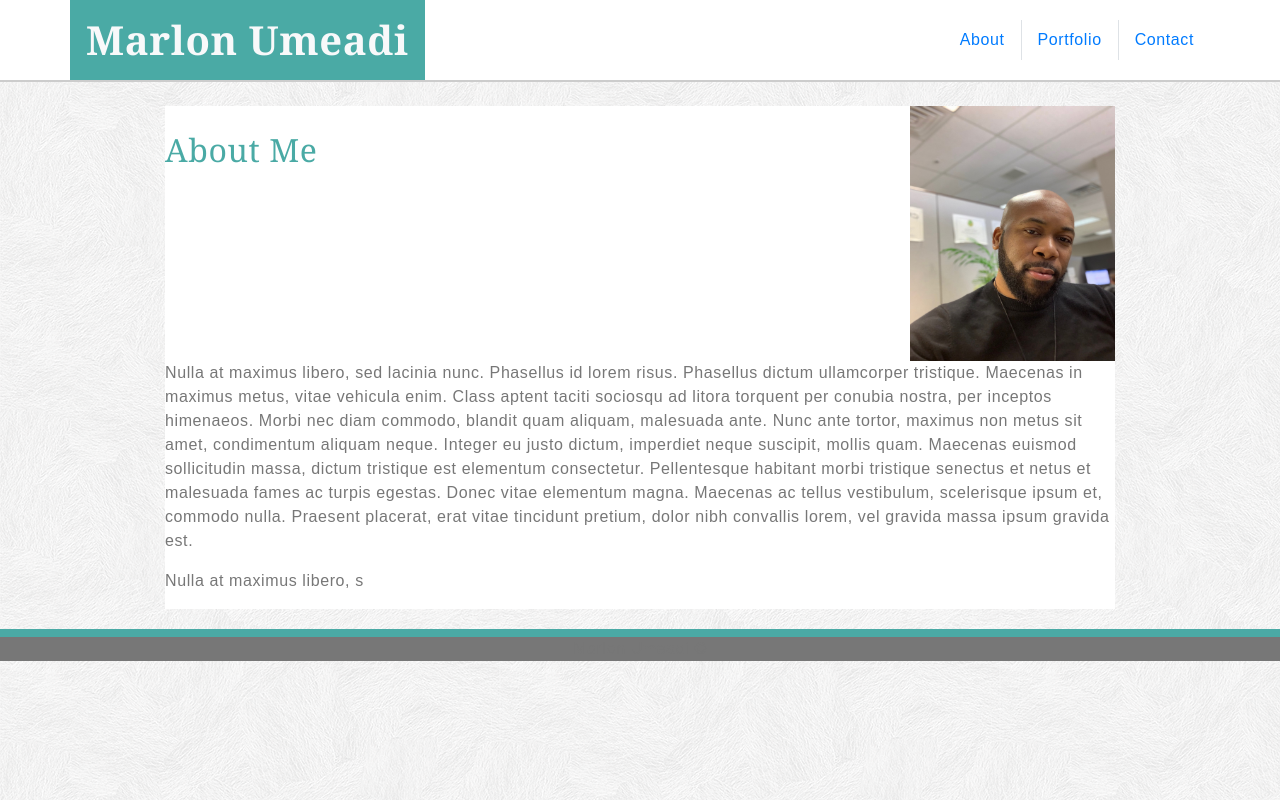
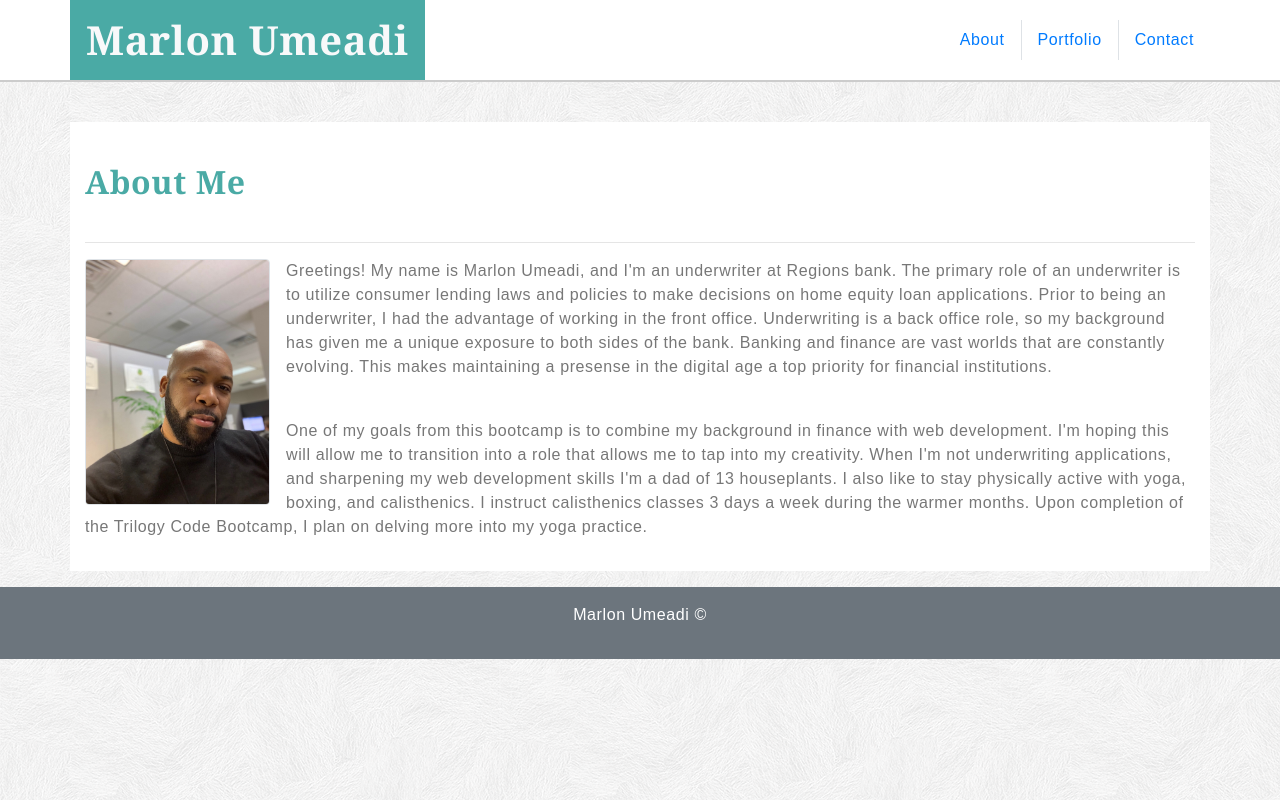
Before and after one commit to umeadi/Bootstrap-Portfolio, a plain HTML site: page contact.html in a window 1280 px wide. Drawn offline with nearby package versions, Linux system fonts and the light colour scheme.

Commit message:
body changes

```diff
--- a/contact.html
+++ b/contact.html
@@ -33,27 +33,27 @@
           </nav>
       </header>
       <br>
-      <div class="container" style=background-color:transparent;>
-          <div class="row">
-              <div class="col-sm-10" style=border:1px solid #dddddd;>
-                  <div class="row">
-                      <h2>About Me</h2>
-                              <hr>
-                                  <img class="profile-pic " src="Assets/profile.jpg" alt="Marlon's Profile Picture">
+      <div class="my-3 py-3 bg-white container">
+          <h2 class="font-weight-bold">About Me</h2>
 
-                                  <p>
-                              Nulla at maximus libero, sed lacinia nunc. Phasellus id lorem risus. Phasellus dictum ullamcorper tristique. Maecenas in maximus metus, vitae vehicula enim. Class aptent taciti sociosqu ad litora torquent per conubia nostra, per inceptos himenaeos. Morbi nec diam commodo, blandit quam aliquam, malesuada ante. Nunc ante tortor, maximus non metus sit amet, condimentum aliquam neque. Integer eu justo dictum, imperdiet neque suscipit, mollis quam. Maecenas euismod sollicitudin massa, dictum tristique est elementum consectetur. Pellentesque habitant morbi tristique senectus et netus et malesuada fames ac turpis egestas. Donec vitae elementum magna. Maecenas ac tellus vestibulum, scelerisque ipsum et, commodo nulla. Praesent placerat, erat vitae tincidunt pretium, dolor nibh convallis lorem, vel gravida massa ipsum gravida est.
-                              </p>
-                              <p>
-                              Nulla at maximus libero, s
-                              </p>
-                  </div>
-              </div>
+          <hr>
+
+          <div>
+              <img class="col-2 col-auto img-thumbnail float-left mr-3 p-0" src="Assets/profile.jpg" alt="Marlon Umeadi Profile Picture">
+              <p class="biotext">
+                  Greetings! My name is Marlon Umeadi, and I'm an underwriter at Regions bank. The primary role of an underwriter is to utilize consumer lending laws and policies to make decisions on home equity loan applications. Prior to being an underwriter, I had the advantage of working in the front office. Underwriting is a back office role, so my background has given me a unique exposure to both sides of the bank. Banking and finance are vast worlds that are constantly evolving. This makes maintaining a presense in the digital age a top priority for financial institutions.
+              </p>
+              <br>
+              <p class="biotext">
+                  One of my goals from this bootcamp is to combine my background in finance with web development. I'm hoping this will allow me to transition into a role that allows me to tap into my creativity. When I'm not underwriting applications, and sharpening my web development skills I'm a dad of 13 houseplants. I also like to stay physically active with yoga, boxing, and calisthenics. I instruct calisthenics classes 3 days a week during the warmer months. Upon completion of the Trilogy Code Bootcamp, I plan on delving more into my yoga practice.
+              </p>
           </div>
       </div>
       </div>
-      <footer class="foot">
-          Marlon Umeadi &copy;
+      <footer class="footer bg-secondary mt-auto py-3">
+          <div class="container">
+              <p class="text-center text-white">Marlon Umeadi &copy;</p>
+          </div>
       </footer>
 
 
```
Also changed, not shown: index.html (+17 -17 lines), portfolio.html (+17 -17 lines).
